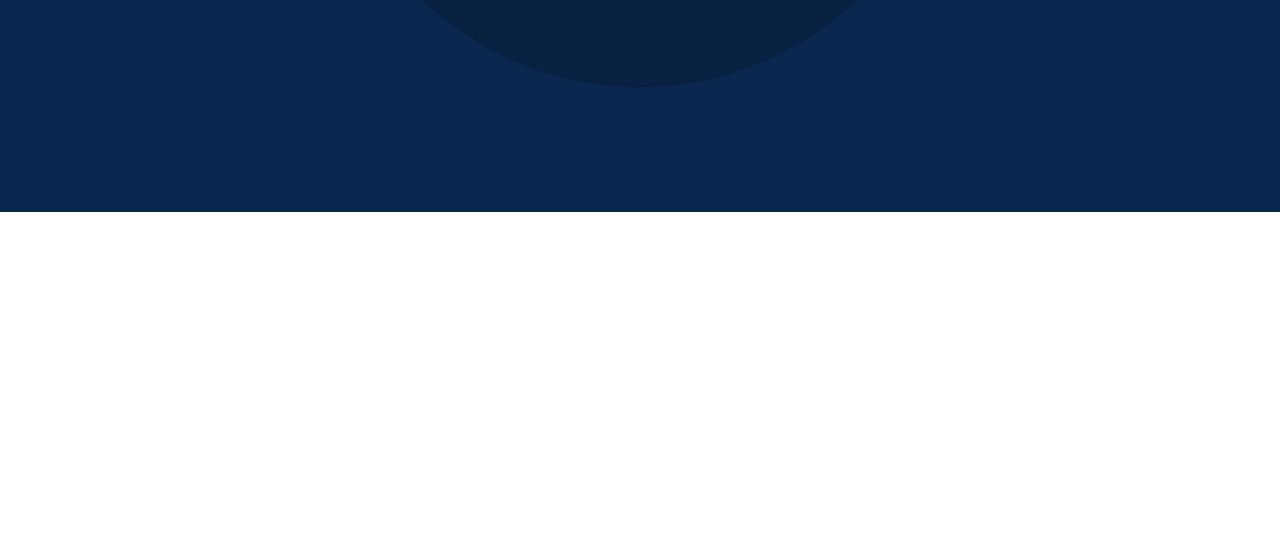
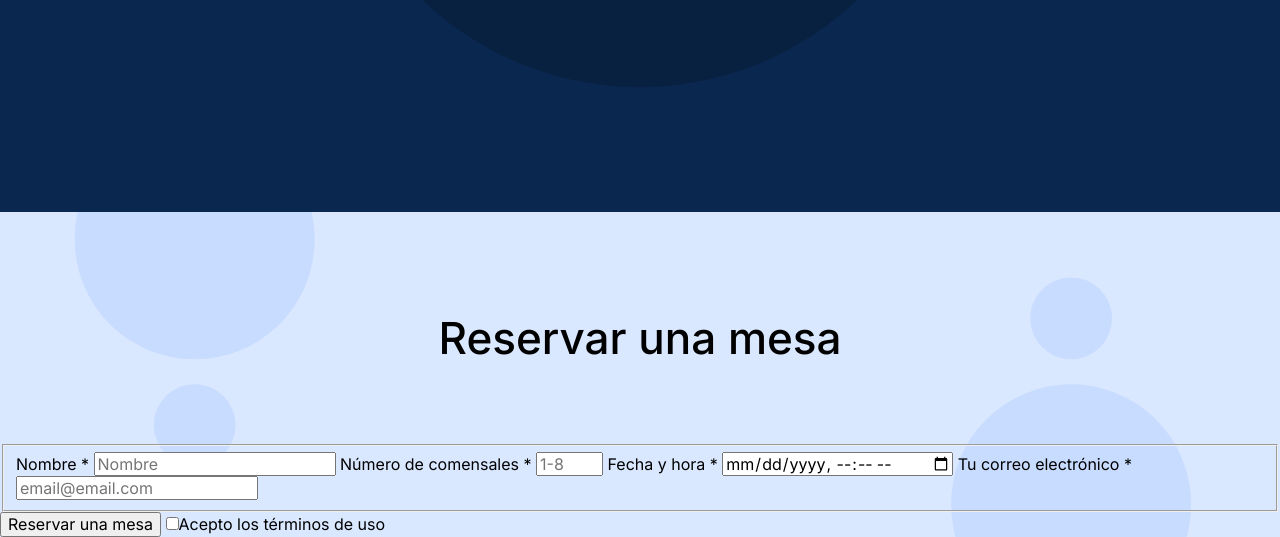
Before and after one commit to Mauriixiiop/web_project_coffeeshop, a plain HTML site: page index.html in a window 1280 px wide. Shown: the part 1466-2003 px from the top of the page. Before the commit the page ends 1678 px from the top, so only its background shows below. Drawn offline with Linux system fonts and the light colour scheme.

Commit message:
update form 1

```diff
--- a/index.html
+++ b/index.html
@@ -106,7 +106,65 @@
             </div>
           </div>
         </section>
-        <section class="reservation" id="reservation"></section>
+        <section class="reservation" id="reservation">
+          <h2 class="reservation__title">Reservar una mesa</h2>
+          <form class="reservation__form">
+            <fieldset class="form__fieldset">
+              <label class="form__label" for="name">Nombre *</label>
+              <input
+                class="form__input"
+                type="text"
+                name="name"
+                id="name"
+                placeholder="Nombre"
+              />
+              <label class="form__label" for="diners"
+                >Número de comensales *</label
+              >
+              <input
+                class="form__input"
+                type="number"
+                name="diners"
+                id="diners"
+                placeholder="1-8"
+                min="1"
+                max="8"
+                required
+              />
+              <label class="form__label" for="date">Fecha y hora *</label>
+              <input
+                class="form__input"
+                type="datetime-local"
+                name="date"
+                id="date"
+                required
+              />
+              <label class="form__label" for="email"
+                >Tu correo electrónico *</label
+              >
+              <input
+                class="form__input"
+                type="email"
+                name="email"
+                id="email"
+                placeholder="email@email.com"
+                required
+              />
+            </fieldset>
+            <button class="form__button" type="submit">
+              Reservar una mesa
+            </button>
+            <label>
+              <input
+                class="form__checkbox"
+                type="checkbox"
+                name="terms"
+                id="terms"
+                required
+              />Acepto los términos de uso
+            </label>
+          </form>
+        </section>
       </main>
       <footer class="footer"></footer>
     </div>
--- a/pages/index.css
+++ b/pages/index.css
@@ -181,3 +181,28 @@
   font-size: 20px;
   line-height: 30px;
 }
+
+.reservation {
+  background-color: #d9e7ff;
+  background-image: url(../images/background_reservation.svg);
+  background-repeat: no-repeat;
+  background-position: center;
+  background-size: cover;
+  color: #000;
+}
+
+.reservation__title {
+  font-family: Inter;
+  font-style: normal;
+  font-weight: 500;
+  font-size: 44px;
+  line-height: 52px;
+  margin: 0;
+  padding-top: 100px;
+  padding-bottom: 80px;
+  display: flex;
+  justify-content: center;
+}
+
+.reservation__form {
+}
```
